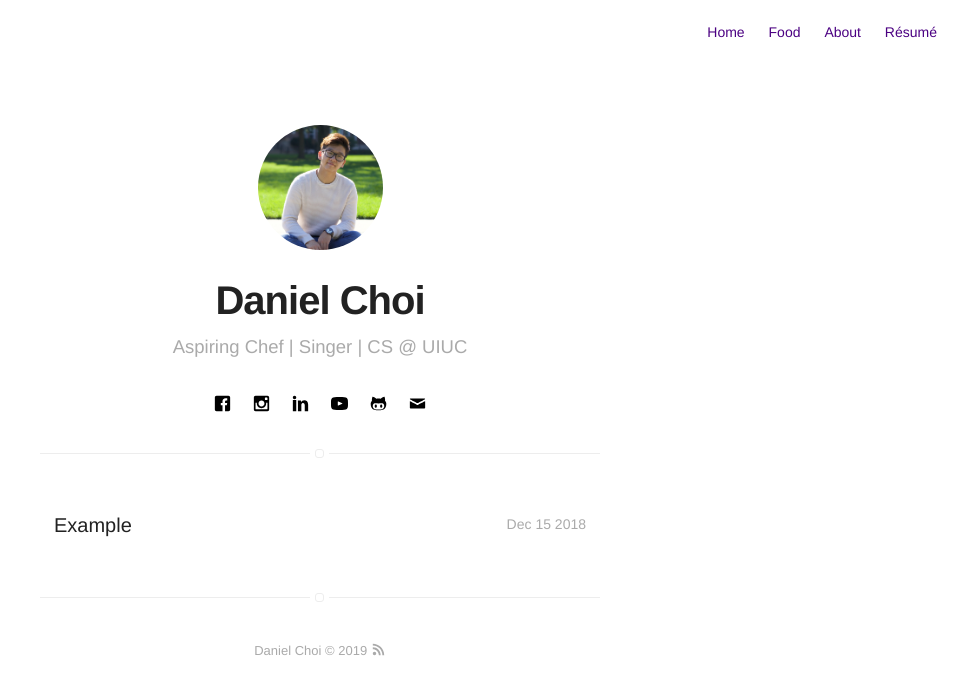
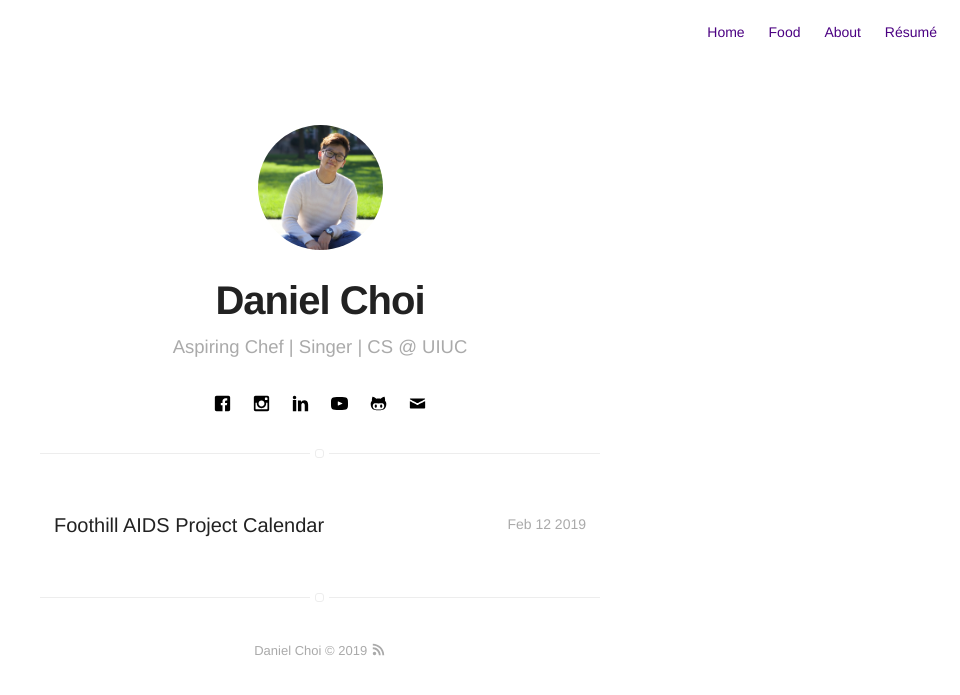
Before and after one commit to choiboy98/choiboy98.github.io, a Jekyll site: the page built from projects.html, in a window 1280 px wide. Shown: the top 695 px of the page, without its empty margins (320-1280 px from the left). Built offline with Jekyll 4.4.1, drawn with Linux system fonts in a browser that asks for light colours.

Commit message:
new project

```diff
--- a/_posts/2018-12-15-vera.markdown
+++ b/_posts/2018-12-15-vera.markdown
@@ -1,13 +1,13 @@
 ---
-title: "Example"
+title: "Foothill AIDS Project Calendar"
 layout: post
-date: 2018-12-15
+date: 2019-02-12
 headerImage: false
 projects: true
 hidden: true # don't count this post in blog pagination
-description: "hello"
-category: about
-author: neerajaggarwal
+description: "Enabling posting on multiple social media at once possible"
+category: project
+author: Daniel Choi
 externalLink: false
 ---
 
```
